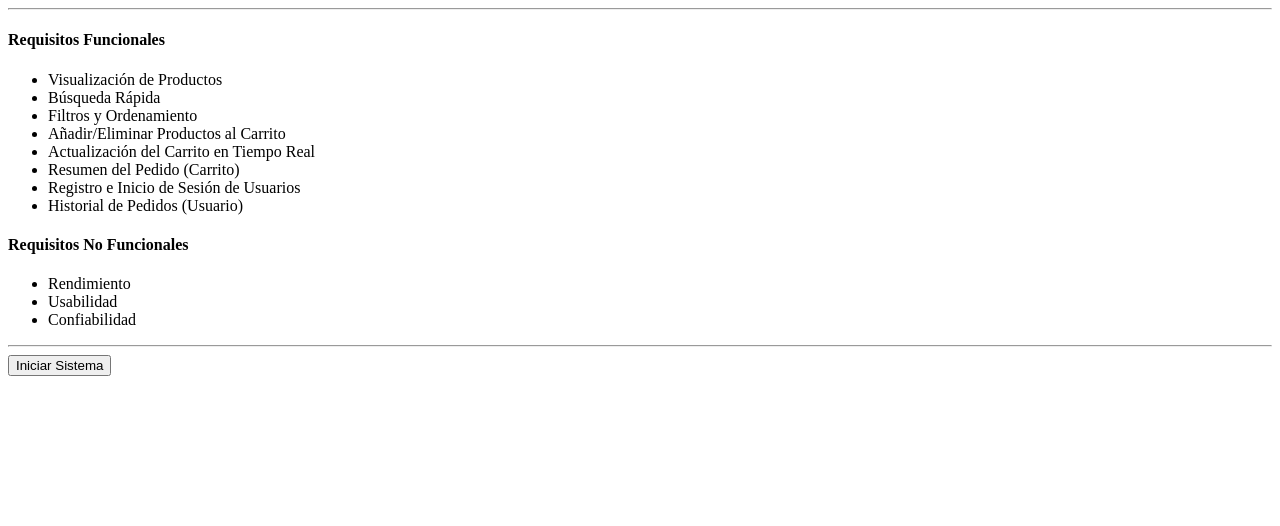
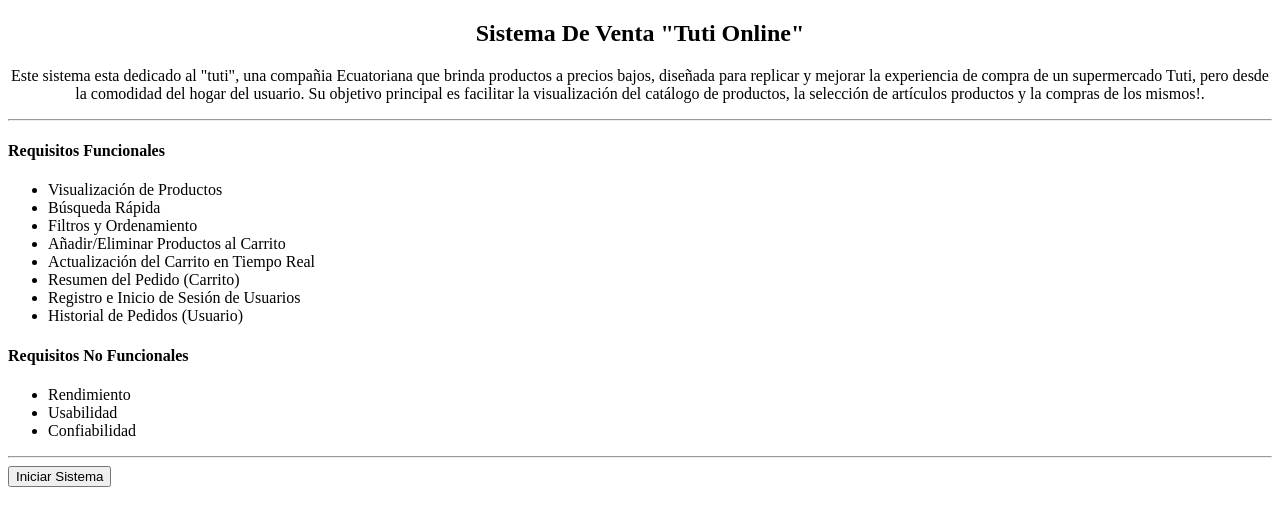
Before and after one commit to CodeNullException/Proyecto-Web-1, a plain HTML site: page index.html in a window 1280 px wide. Drawn offline with Linux system fonts and the light colour scheme.

Commit message:
Update index.html

```diff
--- a/index.html
+++ b/index.html
@@ -1,4 +1,17 @@
-<hr>
+<!DOCTYPE html>
+
+<!-- Presentación Del Proyecto-->
+
+<html>
+  <head>
+    <title> Sistema De Ventas </title>
+        </head>
+  <body>
+
+    <h2 style="text-align: center;"> Sistema De Venta "Tuti Online" </h2>
+    <p  style="text-align: center;"> Este sistema esta dedicado al "tuti", una compañia Ecuatoriana que brinda productos a precios bajos, diseñada para replicar y mejorar la experiencia de compra de un supermercado Tuti, pero desde la comodidad del hogar del usuario. Su objetivo principal es facilitar la visualización del catálogo de productos, la selección de artículos productos y la compras de los mismos!. </p>
+
+    <hr>
 
     <h4>Requisitos Funcionales</h4>
     <ul>
```
